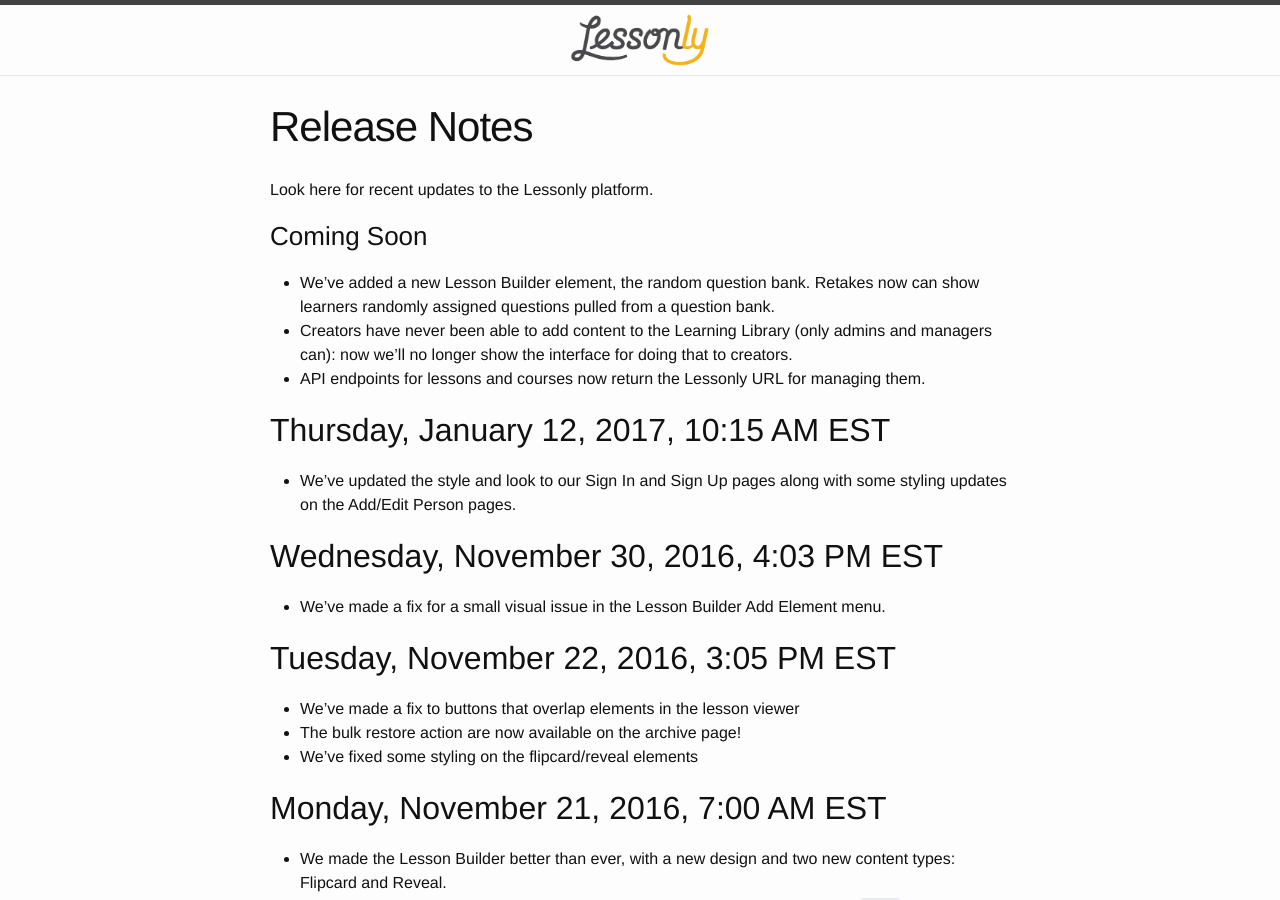
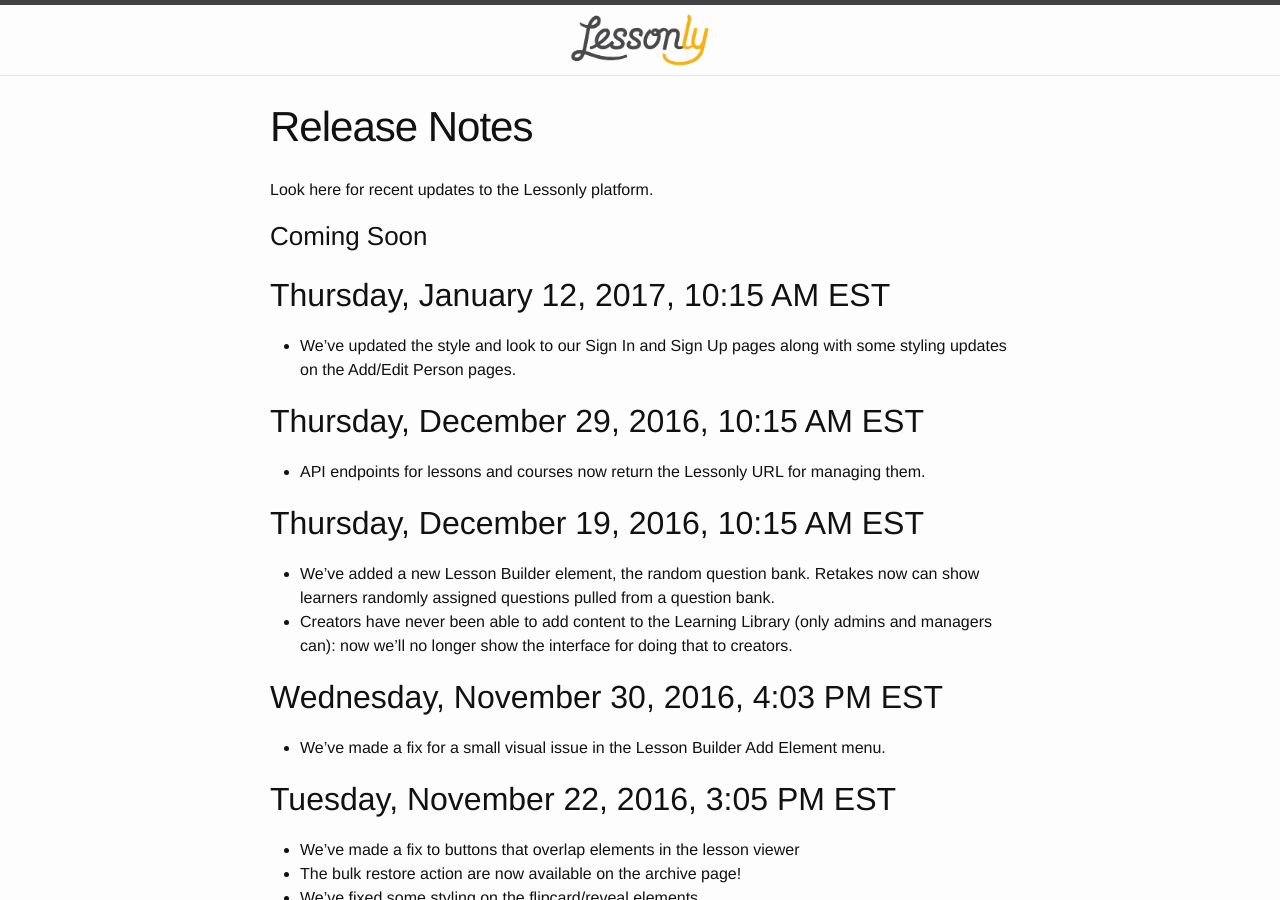
Before and after one commit to isabella232/lessonly.github.io, a Jekyll site: the page built from release-notes.md, in a window 1280 px wide and 900 px high. Built offline with Jekyll 4.4.1, drawn with Linux system fonts in a browser that asks for light colours.

Commit message:
Update release-notes.md

```diff
--- a/release-notes.md
+++ b/release-notes.md
@@ -8,12 +8,15 @@
 
 ### Coming Soon
 
+## Thursday, January 12, 2017, 10:15 AM EST
+- We've updated the style and look to our Sign In and Sign Up pages along with some styling updates on the Add/Edit Person pages.
+
+## Thursday, December 29, 2016, 10:15 AM EST
+- API endpoints for lessons and courses now return the Lessonly URL for managing them.
+
+## Thursday, December 19, 2016, 10:15 AM EST
 - We've added a new Lesson Builder element, the random question bank. Retakes now can show learners randomly assigned questions pulled from a question bank.
 - Creators have never been able to add content to the Learning Library (only admins and managers can): now we’ll no longer show the interface for doing that to creators.
-- API endpoints for lessons and courses now return the Lessonly URL for managing them.
-
-## Thursday, January 12, 2017, 10:15 AM EST
-- We've updated the style and look to our Sign In and Sign Up pages along with some styling updates on the Add/Edit Person pages.
 
 ## Wednesday, November 30, 2016, 4:03 PM EST
 
```
